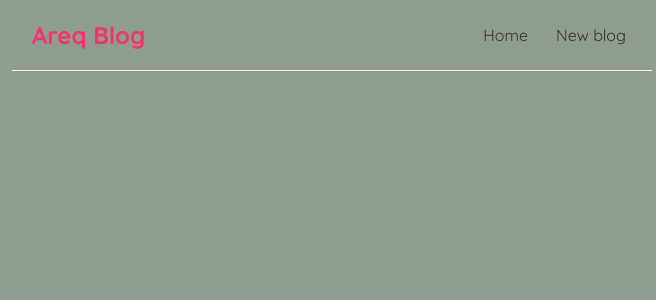
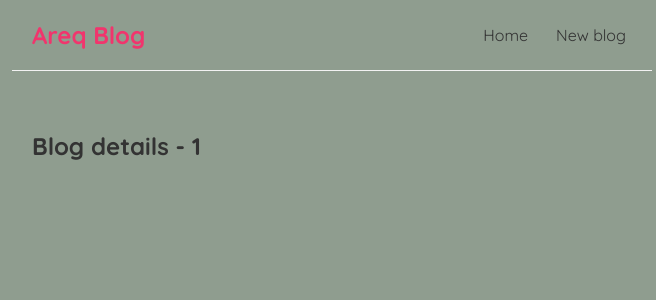
Before and after one commit to Zyar3k/react-blog-training, a React (Create React App) app: page /blogs/1 in a window 1280 px wide. Shown: the top 300 px of the page, without its empty margins (308-964 px from the left). Built offline with nearby package versions, Linux system fonts and the light colour scheme.

Commit message:
Add routing to blog details

```diff
--- a/src/App.js
+++ b/src/App.js
@@ -1,8 +1,9 @@
 import { BrowserRouter as Router, Route, Switch } from "react-router-dom";
 
+import Create from "./Create";
+import BlogDetails from "./components/BlogDetails";
 import Home from "./components/Home";
 import Navbar from "./components/Navbar";
-import Create from "./Create";
 
 function App() {
   return (
@@ -13,6 +14,7 @@
           <Switch>
             <Route path='/' exact component={Home} />
             <Route path='/create' component={Create} />
+            <Route path='/blogs/:id' component={BlogDetails} />
           </Switch>
         </div>
       </div>
--- /dev/null
+++ b/src/components/BlogDetails.js
@@ -0,0 +1,12 @@
+import { useParams } from "react-router-dom";
+
+const BlogDetails = () => {
+  const { id } = useParams();
+  return (
+    <div className='blog-details'>
+      <h2>Blog details - {id}</h2>
+    </div>
+  );
+};
+
+export default BlogDetails;
--- a/src/components/BlogList.js
+++ b/src/components/BlogList.js
@@ -1,4 +1,4 @@
-import React from "react";
+import { Link } from "react-router-dom";
 
 const BlogList = ({ blogs, title }) => {
   return (
@@ -6,8 +6,10 @@
       <h2>{title}</h2>
       {blogs.map((blog) => (
         <div className='blog-preview' key={blog.id}>
-          <h2>{blog.title}</h2>
-          <p>Written by {blog.author}</p>
+          <Link to={`blogs/${blog.id}`}>
+            <h2>{blog.title}</h2>
+            <p>Written by {blog.author}</p>
+          </Link>
         </div>
       ))}
     </div>
--- a/src/index.css
+++ b/src/index.css
@@ -51,3 +51,7 @@
   color: #f1356d;
   margin-bottom: 8px;
 }
+
+.blog-preview a {
+  text-decoration: none;
+}
```
Also changed, not shown: 1 other file (tests, documents, lock files or other folders).
